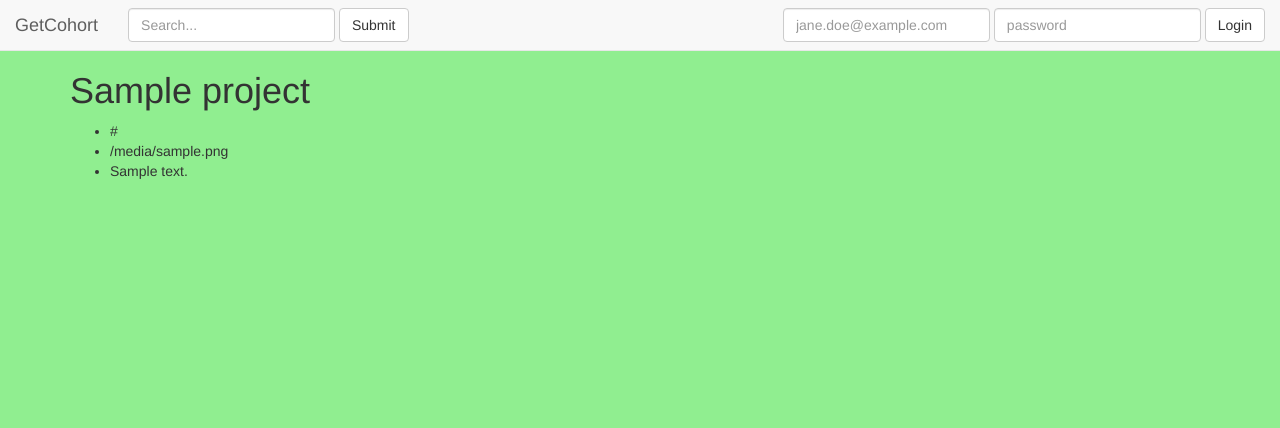
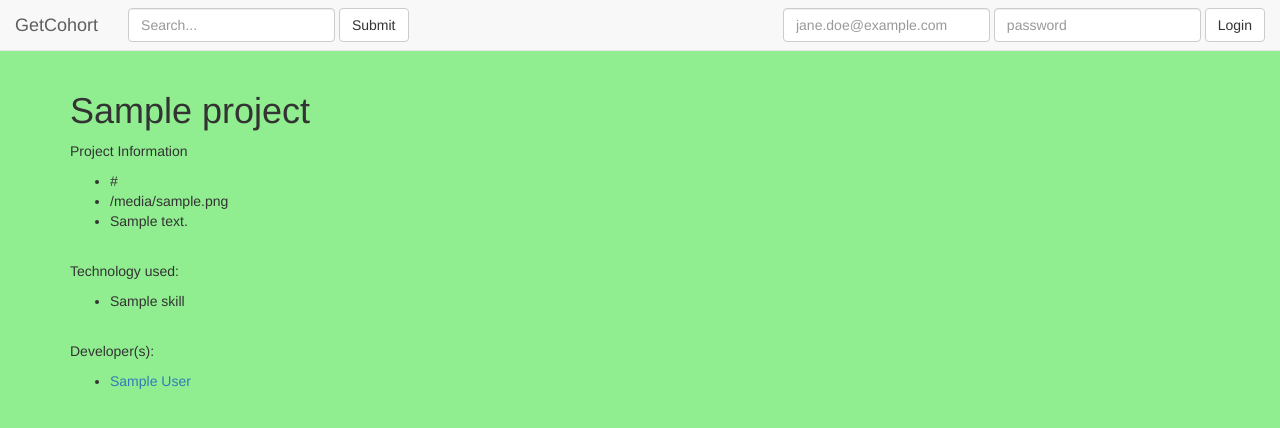
Before and after one commit to DigitalCrafts-September-2016-Cohort/GetCohort, a Flask app: template templates/project_profile.html in a window 1280 px wide. Shown: the top 428 px of the page. Run offline with Flask 2, Linux system fonts and the light colour scheme; the template is opened without the code that fills it: most values are stand-ins (such as "Sample title", 1, 10 or a date in 2020); some libraries are stand-ins or nearby versions.

Commit message:
Add project profile stuff.

```diff
--- a/server.py
+++ b/server.py
@@ -392,11 +392,53 @@ def all_projects():
 
 @app.route("/project_profile/<id>")
 def project_profile(id):
-    query = db.query("select * from project where id = $1;", id)
-    project_list = query.namedresult()
+    query_projects = db.query("select * from project where id = $1;", id)
+    print "This is the query %s:" % query_projects
+    project_list = query_projects.namedresult()
+    print "This is the project list %s:" % project_list
+    query_skills = db.query("""
+        select
+        	project.id as project_identifier,
+        	project.name as project_name,
+        	project.link,
+        	project.image,
+        	project.description,
+        	skill.id as skill_identifier,
+        	skill.name as skill_name,
+        	project_link_skill.project_id,
+        	project_link_skill.skill_id
+        from
+            project,
+            skill,
+            project_link_skill
+        where
+        	project.id = project_link_skill.project_id and
+        	skill.id = project_link_skill.skill_id and
+        	project.id = $1
+        ;""", id)
+    skills = query_skills.namedresult()
+    query_contributors = db.query("""
+        select
+            users.first_name,
+            users.last_name,
+            project.name as project_name,
+            users_link_project.users_id as users_link_id,
+            users_link_project.project_id as project_link_id
+        from
+            users,
+            project,
+            users_link_project
+        where
+            users.id = users_link_project.users_id and
+            project.id = users_link_project.project_id and
+            project.id = $1
+        ;""", id)
+    contributors = query_contributors.namedresult()
     return render_template(
         "project_profile.html",
-        project = project_list[0]
+        project = project_list[0],
+        skills = skills,
+        contributors = contributors
     )
 
 
--- a/templates/project_profile.html
+++ b/templates/project_profile.html
@@ -2,10 +2,39 @@
 
 {% extends "layout.html" %}
 {% block body %}
+<br>
 <h1>{{project.name}}</h1>
+<p>
+  Project Information
+</p>
 <ul>
   <li>{{project.link}}</li>
   <li>{{project.image}}</li>
   <li>{{project.description}}</li>
 </ul>
+
+<br>
+<p>
+  Technology used:
+</p>
+<ul>
+  {% for skill in skills %}
+  <li>
+    {{skill.skill_name}}
+  </li>
+  {% endfor %}
+</ul>
+<br>
+<p>
+  Developer(s):
+</p>
+<ul>
+  {% for contributor in contributors %}
+  <li>
+    <a href="/profile/{{contributor.users_link_id}}">{{contributor.first_name}} {{contributor.last_name}}</a>
+  </li>
+
+  {% endfor %}
+</ul>
+
 {% endblock %}
```
